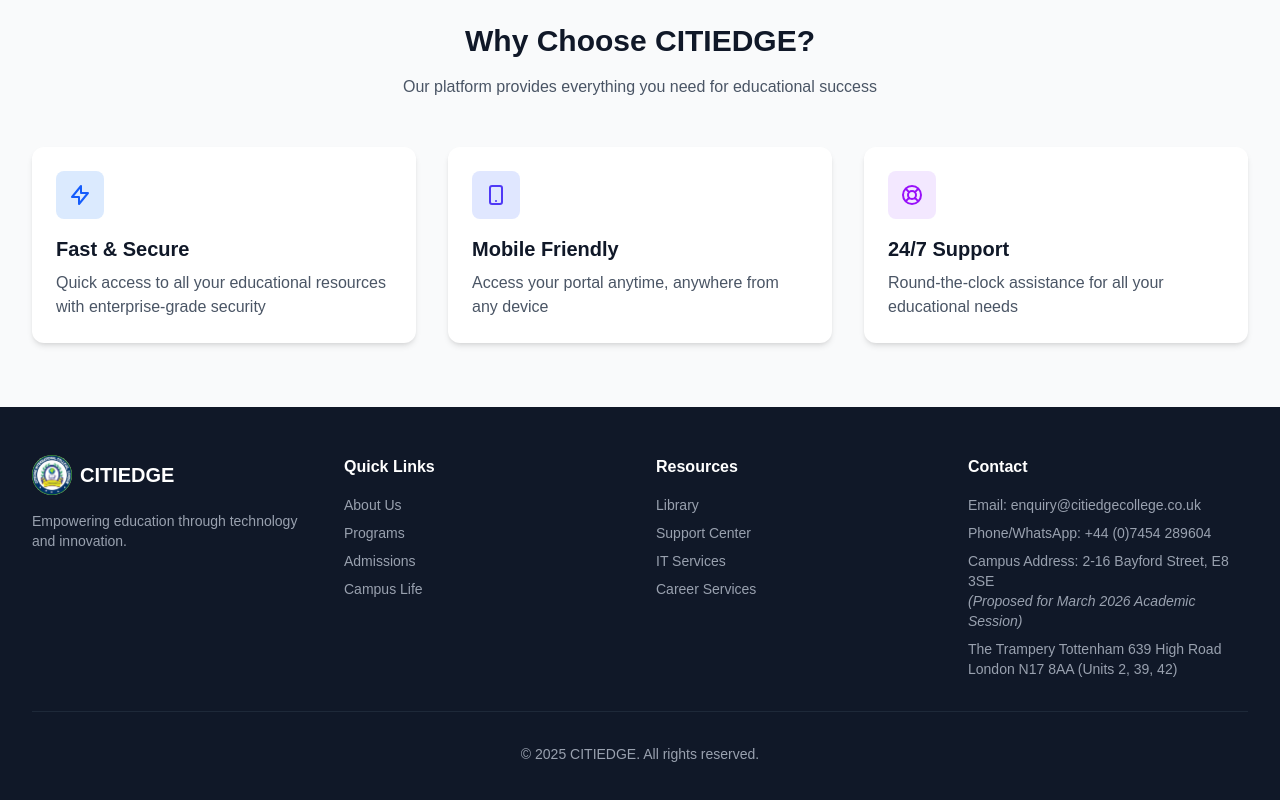
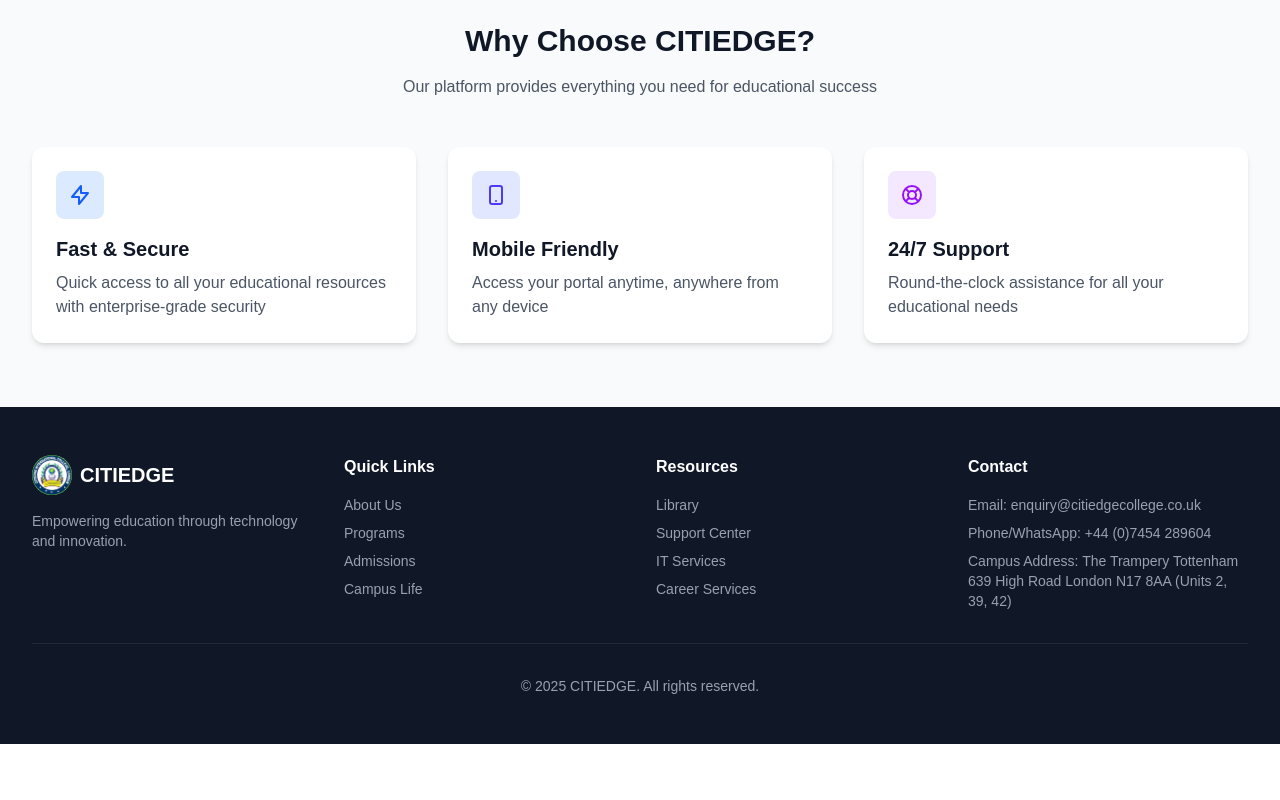
Before and after one commit to ryuk321/citiedge, a Next.js app: page / in a window 1280 px wide. Shown: the part 1029-1829 px from the top of the page. After the commit the page ends 1773 px from the top, so only its background shows below. Built offline with nearby package versions, Linux system fonts and the light colour scheme.

Commit message:
fix: update campus address in footer component

```diff
--- a/components/footer.tsx
+++ b/components/footer.tsx
@@ -53,10 +53,7 @@ const Footer: React.FC = () => {
               <li>Email: enquiry@citiedgecollege.co.uk </li>
               <li>Phone/WhatsApp: +44 (0)7454 289604</li>
               <li>
-                Campus Address: 2-16 Bayford Street, E8 3SE <br />
-                <span className="italic">(Proposed for March 2026 Academic Session)</span>
-              </li>
-              <li>
+                Campus Address:
                 The Trampery Tottenham
 639 High Road
 London
```
